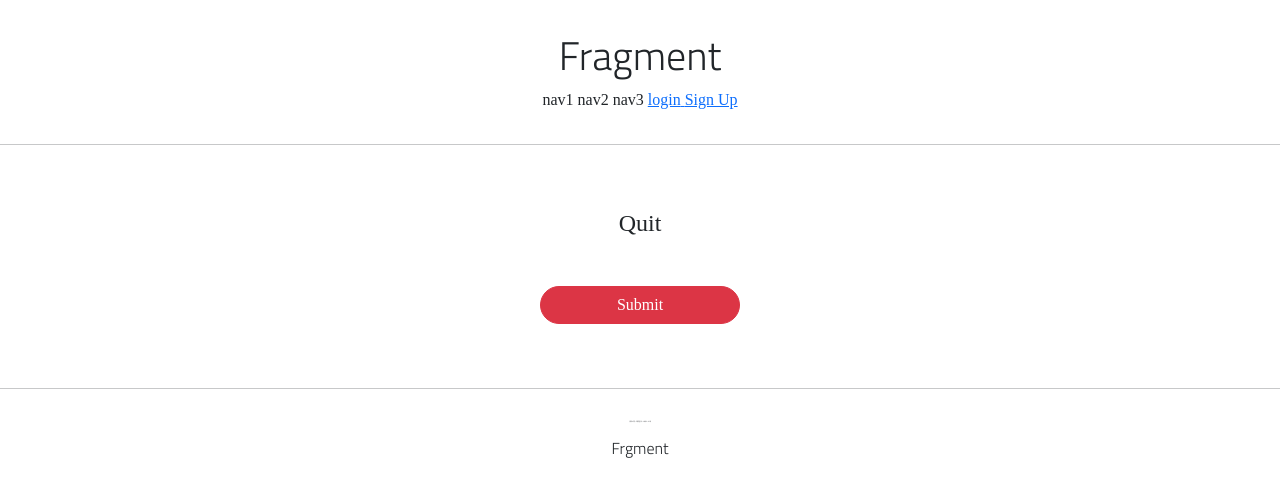
After one commit to grape-git/fragment, a Django app: template accountapp/templates/accountapp/delete.html in a window 1280 px wide. The commit adds this page. Shown: the top 497 px of the page. Run offline with Django 3.2, Linux system fonts and the light colour scheme; the template is opened without the code that fills it, so the values that code supplies are empty; some libraries are stand-ins or nearby versions.

Commit message:
djust Django course 26 commit

```diff
--- /dev/null
+++ b/accountapp/templates/accountapp/delete.html
@@ -0,0 +1,15 @@
+{% extends 'base.html' %}
+
+{% block content %}
+
+<div style="text-align: center; max-width: 400px; margin: 4rem auto">
+    <div class="mb-4">
+        <h4>Quit</h4>
+    </div>
+    <form action="{% url 'accountapp:delete' pk=user.pk %}" method="POST">
+        {% csrf_token %}
+        <input type="submit" class="btn btn-danger rounded-pill col-6 mt-4">
+    </form>
+</div>
+
+{% endblock %}
--- a/accountapp/templates/accountapp/detail.html
+++ b/accountapp/templates/accountapp/detail.html
@@ -16,6 +16,10 @@
             <p>
               Change Info
             </p>
+        <a href="{% url 'accountapp:delete' pk=user.pk %}">
+            <p>
+              Quit
+            </p>
         </a>
         {% endif %}
     </div>
--- a/accountapp/urls.py
+++ b/accountapp/urls.py
@@ -1,7 +1,7 @@
 from django.contrib.auth.views import LoginView, LogoutView
 from django.urls import path
 
-from accountapp.views import hello_world, AccountCreateView, AccountDetailView, AccountUpdateView
+from accountapp.views import hello_world, AccountCreateView, AccountDetailView, AccountUpdateView, AccountDeleteView
 
 app_name = 'accountapp'
 
@@ -12,4 +12,5 @@ urlpatterns = [
     path('create/', AccountCreateView.as_view(), name='create'),
     path('detail/<int:pk>', AccountDetailView.as_view(), name='detail'),
     path('update/<int:pk>', AccountUpdateView.as_view(), name='update'),
+    path('delete/<int:pk>', AccountDeleteView.as_view(), name='delete'),
 ]
--- a/templates/header.html
+++ b/templates/header.html
@@ -10,6 +10,9 @@
             <a href="{% url 'accountapp:login' %}?next={{ request.path }}">
                 <span>login</span>
             </a>
+            <a href="{% url 'accountapp:create' %}">
+                <span>Sign Up</span>
+            </a>
             {% else %}
             <a href="{% url 'accountapp:detail' pk=user.pk %}">
                 <span>MyPage</span>
```
Also changed, not shown: accountapp/views.py (+7 -1 lines).
